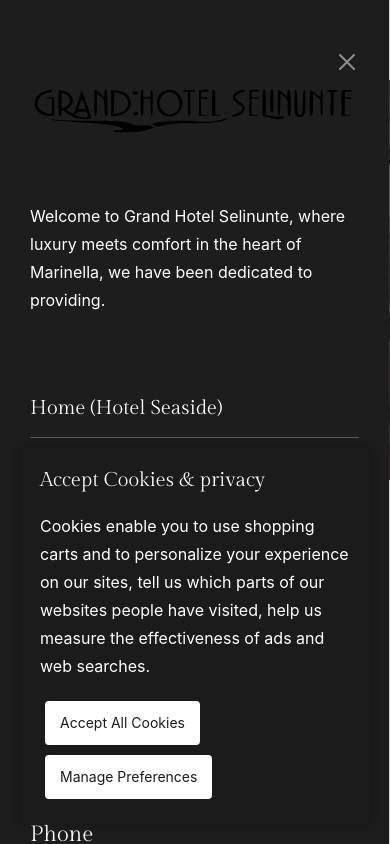
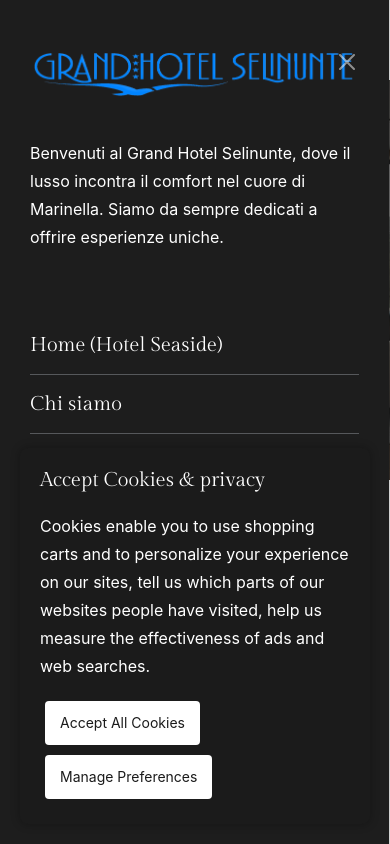
Before and after one commit to shairalidev/GrandHotelSelinunte, a React (Create React App) app: page /blog in a window 390 px wide. Both pictures are taken after a click on the button 355 px from the left and 40 px from the top of the page. Shown: the top 844 px of the page. Built offline with nearby package versions, Linux system fonts and the light colour scheme.

Commit message:
final finished

```diff
--- a/public/assets/scss/section/_offcanvase__menu.scss
+++ b/public/assets/scss/section/_offcanvase__menu.scss
@@ -85,6 +85,8 @@
                                 .toggle {
                                     @include mq($sm) {
                                         display: none;
+                                        position: relative;
+    z-index: 10;
                                     }
                                 }
                             }
@@ -217,6 +219,8 @@
                     padding-left: 30px;
                     padding-right: 50px;
                     transition: var(--transition);
+                    position: relative;
+    z-index: 10;
 
                     &:hover {
                         color: var(--heading-color);
--- a/src/components/header/HeaderThree.jsx
+++ b/src/components/header/HeaderThree.jsx
@@ -249,7 +249,7 @@ function HeaderThree() {
                                     <Link to="/">
                                         <img
                                             className="logo__class"
-                                            src="/assets/images/logo/logo__two.svg"
+                                            src="/assets/images/logo/logo__two.png"
                                             alt="moonlit"
                                         />
                                     </Link>
--- a/src/components/header/OffcanvasMenu.jsx
+++ b/src/components/header/OffcanvasMenu.jsx
@@ -14,79 +14,68 @@ function OffcanvasMenu({ isOpen, onClose }) {
                 <div className="offcanvase__wrapper">
                     {/* Left Side - Mobile Menu */}
                     <div className="left__side mobile__menu">
-                        <button type="button" className="btn-close btn-close-white" onClick={onClose} aria-label="Close"></button>
+                        <button type="button" className="btn-close btn-close-white" onClick={onClose} aria-label="Chiudi"></button>
                         <div className="offcanvase__top">
                             <div className="offcanvase__logo">
                                 <Link to="/">
-                                    <img src="/assets/images/logo/logo__two.svg" alt="logo" />
+                                    <img src="/assets/images/logo/logo__two.png" alt="logo" />
                                 </Link>
                             </div>
                             <p className="description">
-                                Welcome to Grand Hotel Selinunte, where luxury meets comfort in the heart of Marinella, we have been dedicated to providing.
+                                Benvenuti al Grand Hotel Selinunte, dove il lusso incontra il comfort nel cuore di Marinella. Siamo da sempre dedicati a offrire esperienze uniche.
                             </p>
                         </div>
                         <div className="offcanvase__mobile__menu">
                             <div className="mobile__menu__active">
                                 <nav className="mobile__menu__nav">
-                                    <ul className="list-unstyled">
-                                        {/* Home Menu (modified) */}
+                                    <ul className="list-unstyled" style={{ color: "#fff" }}>
                                         <li className="slide active">
-                                            <Link className="slide__menu__item" to="/home-video">
+                                            <Link className="slide__menu__item" style={{ color: "#fff" }} to="/home-video">
                                                 Home (Hotel Seaside)
                                             </Link>
                                         </li>
-
-                                        {/* About Us */}
                                         <li className="slide">
-                                            <Link className="slide__menu__item" to="/about">About us</Link>
+                                            <Link className="slide__menu__item" style={{ color: "#fff" }} to="/about">Chi siamo</Link>
                                         </li>
-
-                                        {/* Rooms Menu */}
                                         <li className={`slide has__children ${activeMenu === 2 ? "active" : ""}`}>
-                                            <Link className="slide__menu__item" to="#" onClick={() => toggleMenu(2)}>
-                                                Rooms
-                                                <span className="toggle" />
+                                            <Link className="slide__menu__item" style={{ color: "#fff" }} to="#" onClick={() => toggleMenu(2)}>
+                                                Camere
+                                                <span className="toggle" style={{ color: "#fff" }} />
                                             </Link>
-                                            <ul className="slide__menu" style={{ display: activeMenu === 2 ? "block" : "none" }}>
-                                                <li><Link to="/room-one">Room One</Link></li>
-                                                <li><Link to="/room-two">Room Two</Link></li>
-                                                <li><Link to="/room-three">Room Three</Link></li>
-                                                <li><Link to="/room-four">Room Four</Link></li>
-                                                <li><Link to="/room-details-1">Room Details One</Link></li>
-                                                <li><Link to="/room-details-2">Room Details Two</Link></li>
+                                            <ul className="slide__menu" style={{ display: activeMenu === 2 ? "block" : "none", color: "#fff" }}>
+                                                <li><Link to="/room-one">Camera Uno</Link></li>
+                                                <li><Link to="/room-two">Camera Due</Link></li>
+                                                <li><Link to="/room-three">Camera Tre</Link></li>
+                                                <li><Link to="/room-four">Camera Quattro</Link></li>
+                                                <li><Link to="/room-details-1">Dettagli Camera Uno</Link></li>
+                                                <li><Link to="/room-details-2">Dettagli Camera Due</Link></li>
                                             </ul>
                                         </li>
-
-                                        {/* Blog Menu */}
                                         <li className={`slide has__children ${activeMenu === 3 ? "active" : ""}`}>
-                                            <Link className="slide__menu__item" to="#" onClick={() => toggleMenu(3)}>
+                                            <Link className="slide__menu__item" style={{ color: "#fff" }} to="#" onClick={() => toggleMenu(3)}>
                                                 Blog
                                                 <span className="toggle" />
                                             </Link>
-                                            <ul className="slide__menu" style={{ display: activeMenu === 3 ? "block" : "none" }}>
+                                            <ul className="slide__menu" style={{ display: activeMenu === 3 ? "block" : "none", color: "#fff" }}>
                                                 <li><Link to="/blog">Blog</Link></li>
-                                                <li><Link to="/blog/1">Blog Details</Link></li>
+                                                <li><Link to="/blog/1">Dettagli Blog</Link></li>
                                             </ul>
                                         </li>
-
-                                        {/* Pages Menu */}
                                         <li className={`slide has__children ${activeMenu === 4 ? "active" : ""}`}>
-                                            <Link className="slide__menu__item" to="#" onClick={() => toggleMenu(4)}>
-                                                Pages
+                                            <Link className="slide__menu__item" style={{ color: "#fff" }} to="#" onClick={() => toggleMenu(4)}>
+                                                Pagine
                                                 <span className="toggle" />
                                             </Link>
-                                            <ul className="slide__menu" style={{ display: activeMenu === 4 ? "block" : "none" }}>
-                                                <li><Link to="/restaurant">Restaurant</Link></li>
-                                                <li><Link to="/gallery">Gallery</Link></li>
-                                                <li><Link to="/service">Service</Link></li>
-                                                <li><Link to="/event">Event</Link></li>
-                                                <li><Link to="/activities">Activities</Link></li>
+                                            <ul className="slide__menu" style={{ display: activeMenu === 4 ? "block" : "none", color: "#fff" }}>
+                                                <li><Link to="/restaurant">Ristorante</Link></li>
+                                                <li><Link to="/gallery">Galleria</Link></li>
+                                                <li><Link to="/service">Servizi</Link></li>
+                                                <li><Link to="/event">Eventi</Link></li>
+                                                <li><Link to="/activities">Attività</Link></li>
                                             </ul>
                                         </li>
-
-                                        {/* Contact Us */}
                                         <li className="slide">
-                                            <Link className="slide__menu__item" to="/contact">Contact Us</Link>
+                                            <Link className="slide__menu__item" style={{ color: "#fff" }} to="/contact">Contattaci</Link>
                                         </li>
                                     </ul>
                                 </nav>
@@ -95,23 +84,23 @@ function OffcanvasMenu({ isOpen, onClose }) {
                         <div className="offcanvase__bottom">
                             <div className="offcanvase__address">
                                 <div className="item">
-                                    <span className="h6">Phone</span>
-                                    <Link to="tel:+1234567890">
-                                        <i className="flaticon-phone-flip" /> +1234567890
+                                    <span className="h6">Telefono</span>
+                                    <Link to="tel:+390924076901">
+                                        +390924076901 <i className="flaticon-phone-flip" />
                                     </Link>
                                 </div>
                                 <div className="item">
                                     <span className="h6">Email</span>
-                                    <Link to="mailto:info@hostie.com">
+                                    <Link to="mailto:booking@grandhotelselinunte.com">
                                         <i className="flaticon-envelope" />
-                                        info@hostie.com
+                                        booking@grandhotelselinunte.com
                                     </Link>
                                 </div>
                                 <div className="item">
-                                    <span className="h6">Address</span>
+                                    <span className="h6">Indirizzo</span>
                                     <Link to="#">
-                                        <i className="flaticon-marker" /> 280 Augusta Avenue, M5T 2L9 Toronto,
-                                        Canada
+                                        <i className="flaticon-marker" />
+                                        Contrada, Via Trenta Salme, 91022 Marinella TP, Italia
                                     </Link>
                                 </div>
                             </div>
@@ -120,39 +109,32 @@ function OffcanvasMenu({ isOpen, onClose }) {
 
                     {/* Right Side - Desktop Menu */}
                     <div className="right__side desktop__menu">
-                        <button type="button" className="btn-close btn-close-white" onClick={onClose} aria-label="Close"></button>
+                        <button type="button" className="btn-close btn-close-white" onClick={onClose} aria-label="Chiudi"></button>
                         <div className="rts__desktop__menu">
                             <nav className="desktop__menu offcanvas__menu">
                                 <ul className="list-unstyled">
-                                    {/* Home Menu (modified) */}
                                     <li className="slide active">
                                         <Link className="slide__menu__item" to="/home-video">
                                             Home (Hotel Seaside)
                                         </Link>
                                     </li>
-
-                                    {/* About Us */}
                                     <li className="slide">
-                                        <Link className="slide__menu__item" to="/about">About us</Link>
+                                        <Link className="slide__menu__item" to="/about">Chi siamo</Link>
                                     </li>
-
-                                    {/* Rooms Menu */}
                                     <li className={`slide has__children ${activeMenu === 2 ? "active" : ""}`}>
                                         <Link className="slide__menu__item" to="#" onClick={() => toggleMenu(2)}>
-                                            Rooms
+                                            Camere
                                             <span className="toggle" />
                                         </Link>
                                         <ul className="slide__menu" style={{ display: activeMenu === 2 ? "block" : "none" }}>
-                                            <li><Link to="/room-one">Room One</Link></li>
-                                            <li><Link to="/room-two">Room Two</Link></li>
-                                            <li><Link to="/room-three">Room Three</Link></li>
-                                            <li><Link to="/room-four">Room Four</Link></li>
-                                            <li><Link to="/room-details-1">Room Details One</Link></li>
-                                            <li><Link to="/room-details-2">Room Details Two</Link></li>
+                                            <li><Link to="/room-one">Camera Uno</Link></li>
+                                            <li><Link to="/room-two">Camera Due</Link></li>
+                                            <li><Link to="/room-three">Camera Tre</Link></li>
+                                            <li><Link to="/room-four">Camera Quattro</Link></li>
+                                            <li><Link to="/room-details-1">Dettagli Camera Uno</Link></li>
+                                            <li><Link to="/room-details-2">Dettagli Camera Due</Link></li>
                                         </ul>
                                     </li>
-
-                                    {/* Blog Menu */}
                                     <li className={`slide has__children ${activeMenu === 3 ? "active" : ""}`}>
                                         <Link className="slide__menu__item" to="#" onClick={() => toggleMenu(3)}>
                                             Blog
@@ -160,28 +142,24 @@ function OffcanvasMenu({ isOpen, onClose }) {
                                         </Link>
                                         <ul className="slide__menu" style={{ display: activeMenu === 3 ? "block" : "none" }}>
                                             <li><Link to="/blog">Blog</Link></li>
-                                            <li><Link to="/blog/1">Blog Details</Link></li>
+                                            <li><Link to="/blog/1">Dettagli Blog</Link></li>
                                         </ul>
                                     </li>
-
-                                    {/* Pages Menu */}
                                     <li className={`slide has__children ${activeMenu === 4 ? "active" : ""}`}>
                                         <Link className="slide__menu__item" to="#" onClick={() => toggleMenu(4)}>
-                                            Pages
+                                            Pagine
                                             <span className="toggle" />
                                         </Link>
                                         <ul className="slide__menu" style={{ display: activeMenu === 4 ? "block" : "none" }}>
-                                            <li><Link to="/restaurant">Restaurant</Link></li>
-                                            <li><Link to="/gallery">Gallery</Link></li>
-                                            <li><Link to="/service">Service</Link></li>
-                                            <li><Link to="/event">Event</Link></li>
-                                            <li><Link to="/activities">Activities</Link></li>
+                                            <li><Link to="/restaurant">Ristorante</Link></li>
+                                            <li><Link to="/gallery">Galleria</Link></li>
+                                            <li><Link to="/service">Servizi</Link></li>
+                                            <li><Link to="/event">Eventi</Link></li>
+                                            <li><Link to="/activities">Attività</Link></li>
                                         </ul>
                                     </li>
-
-                                    {/* Contact Us */}
                                     <li className="slide">
-                                        <Link className="slide__menu__item" to="/contact">Contact Us</Link>
+                                        <Link className="slide__menu__item" to="/contact">Contattaci</Link>
                                     </li>
                                 </ul>
                             </nav>
```
Also changed, not shown: public/assets/css/style.css, 9 other files (tests, documents, lock files or other folders).
